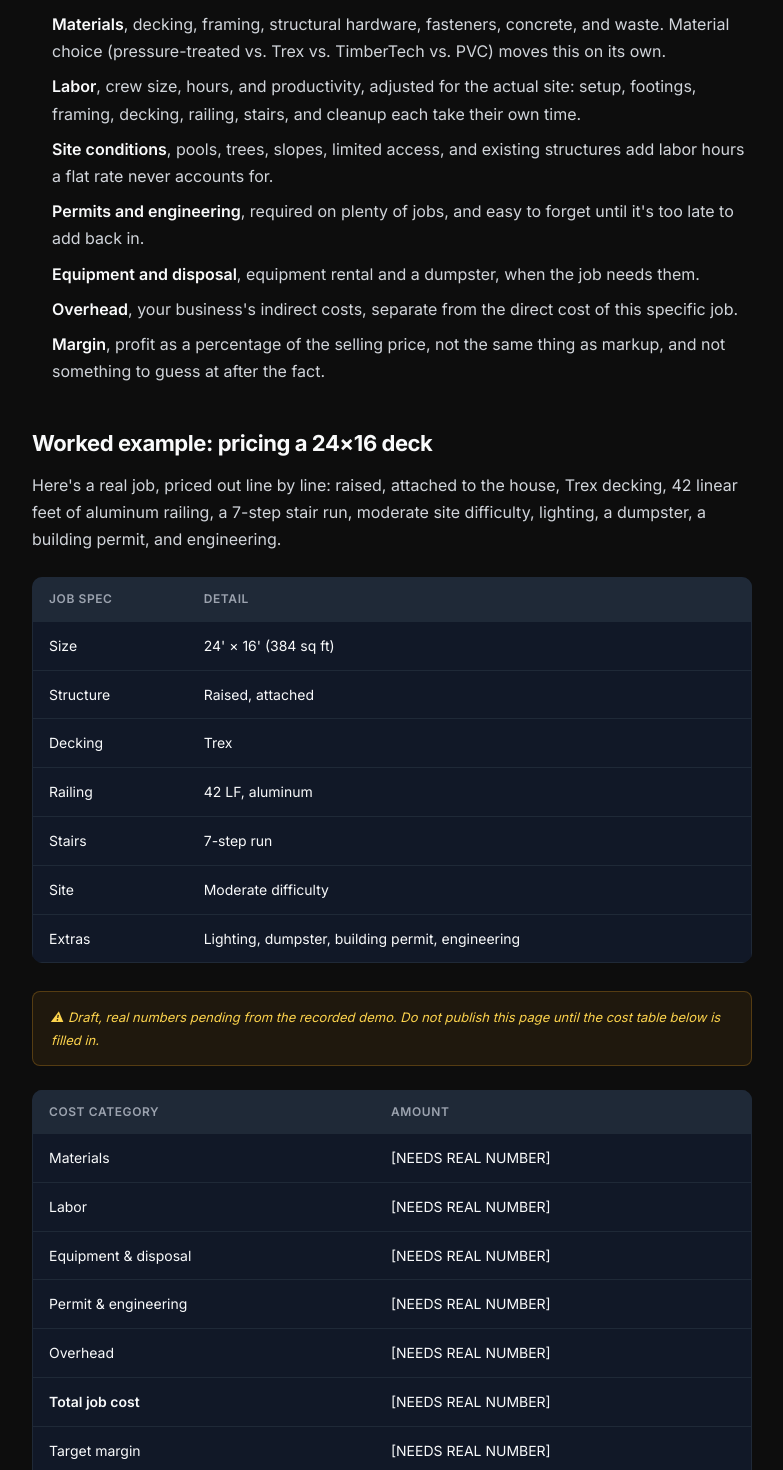
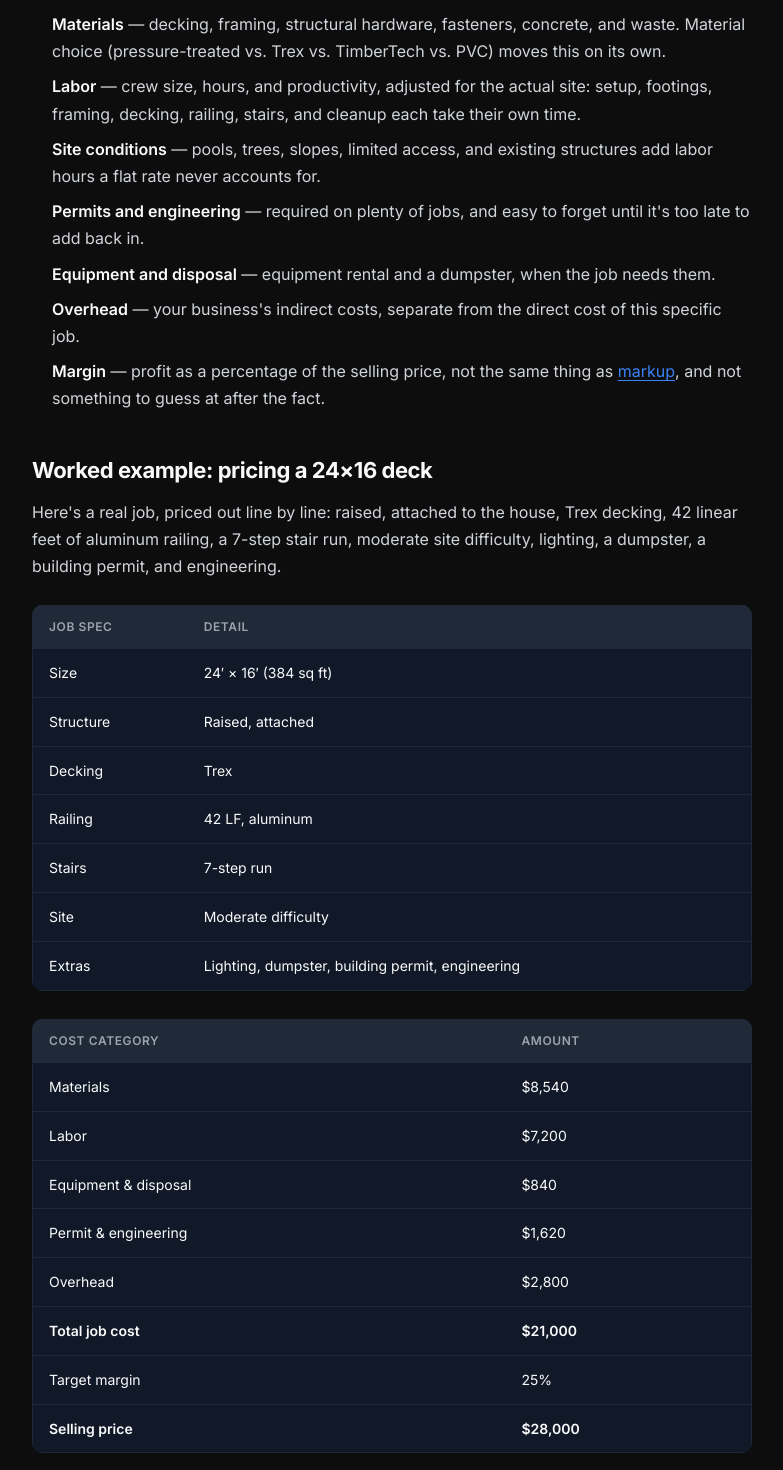
Before and after one commit to Carloslourenco218/deckmargin-app, a Next.js app: page /resources/deck-cost-estimator in a window 1280 px wide. Shown: the part 780-2250 px from the top of the page, without its empty margins (248-1031 px from the left). Built offline with nearby package versions, Linux system fonts and the light colour scheme.

Commit message:
feat: deck-cost-estimator page with real numbers + product screenshot

```diff
--- a/app/resources/deck-cost-estimator/page.tsx
+++ b/app/resources/deck-cost-estimator/page.tsx
@@ -1,9 +1,9 @@
 import type { Metadata } from "next";
 
 export const metadata: Metadata = {
-  title: "Deck Cost Estimator for Contractors, What Actually Goes Into the Price",
+  title: "Deck Cost Estimator for Contractors — What Actually Goes Into the Price",
   description:
-    "A deck cost estimator built for the person bidding the job, not the person getting a ballpark. See every real cost, materials, labor, permits, overhead, margin, in a worked 24×16 example.",
+    "A deck cost estimator built for the person bidding the job, not the person getting a ballpark. See every real cost — materials, labor, permits, overhead, margin — in a worked 24x16 example.",
 };
 
 export default function DeckCostEstimator() {
@@ -27,7 +27,7 @@ export default function DeckCostEstimator() {
       <div className="rs-body">
         <p>
           If you landed here looking for a quick number to hand a homeowner, this isn&apos;t that
-          page, Trex&apos;s cost calculator and sites like HomeAdvisor already do that well. This
+          page. Trex&apos;s cost calculator and sites like HomeAdvisor already do that well. This
           page is for the person who has to turn a rough number into a real bid: a deck contractor
           pricing an actual job, with actual costs, that still has to make a profit.
         </p>
@@ -37,25 +37,52 @@ export default function DeckCostEstimator() {
           Most of what shows up when you search &ldquo;deck cost estimator&rdquo; gives you one
           number: dollars per square foot. That number assumes every deck is the same deck. It
           isn&apos;t. A 384 sq ft deck on flat, easy-access ground with no stairs and no railing
-          costs nothing like a 384 sq ft deck that&apos;s raised, has a 7-step stair run, 40+
-          linear feet of railing, and a site with limited access. Same square footage, two very
-          different jobs. If you&apos;re pricing off square footage alone, you&apos;re pricing the
-          easy version of every job, and eating the difference on the hard ones.
+          costs nothing like a 384 sq ft deck that&apos;s raised, has a 7-step stair run, 40+ linear
+          feet of railing, and a site with limited access. Same square footage, two very different
+          jobs. If you&apos;re pricing off square footage alone, you&apos;re pricing the easy version
+          of every job, and eating the difference on the hard ones.
         </p>
 
         <h2>What actually goes into pricing a deck job</h2>
         <p>A real bid adds up more than lumber:</p>
         <ul>
-          <li><strong>Materials</strong>, decking, framing, structural hardware, fasteners, concrete, and waste. Material choice (pressure-treated vs. Trex vs. TimberTech vs. PVC) moves this on its own.</li>
-          <li><strong>Labor</strong>, crew size, hours, and productivity, adjusted for the actual site: setup, footings, framing, decking, railing, stairs, and cleanup each take their own time.</li>
-          <li><strong>Site conditions</strong>, pools, trees, slopes, limited access, and existing structures add labor hours a flat rate never accounts for.</li>
-          <li><strong>Permits and engineering</strong>, required on plenty of jobs, and easy to forget until it&apos;s too late to add back in.</li>
-          <li><strong>Equipment and disposal</strong>, equipment rental and a dumpster, when the job needs them.</li>
-          <li><strong>Overhead</strong>, your business&apos;s indirect costs, separate from the direct cost of this specific job.</li>
-          <li><strong>Margin</strong>, profit as a percentage of the selling price, not the same thing as markup, and not something to guess at after the fact.</li>
+          <li>
+            <strong>Materials</strong> — decking, framing, structural hardware, fasteners, concrete,
+            and waste. Material choice (pressure-treated vs. Trex vs. TimberTech vs. PVC) moves this
+            on its own.
+          </li>
+          <li>
+            <strong>Labor</strong> — crew size, hours, and productivity, adjusted for the actual
+            site: setup, footings, framing, decking, railing, stairs, and cleanup each take their
+            own time.
+          </li>
+          <li>
+            <strong>Site conditions</strong> — pools, trees, slopes, limited access, and existing
+            structures add labor hours a flat rate never accounts for.
+          </li>
+          <li>
+            <strong>Permits and engineering</strong> — required on plenty of jobs, and easy to forget
+            until it&apos;s too late to add back in.
+          </li>
+          <li>
+            <strong>Equipment and disposal</strong> — equipment rental and a dumpster, when the job
+            needs them.
+          </li>
+          <li>
+            <strong>Overhead</strong> — your business&apos;s indirect costs, separate from the
+            direct cost of this specific job.
+          </li>
+          <li>
+            <strong>Margin</strong> — profit as a percentage of the selling price, not the same
+            thing as{" "}
+            <a href="/resources/profit-vs-margin-for-deck-contractors">
+              markup
+            </a>
+            , and not something to guess at after the fact.
+          </li>
         </ul>
 
-        <h2>Worked example: pricing a 24×16 deck</h2>
+        <h2>Worked example: pricing a 24&times;16 deck</h2>
         <p>
           Here&apos;s a real job, priced out line by line: raised, attached to the house, Trex
           decking, 42 linear feet of aluminum railing, a 7-step stair run, moderate site
@@ -65,10 +92,13 @@ export default function DeckCostEstimator() {
         <div className="rs-table-wrap">
           <table className="rs-table">
             <thead>
-              <tr><th>Job spec</th><th>Detail</th></tr>
+              <tr>
+                <th>Job spec</th>
+                <th>Detail</th>
+              </tr>
             </thead>
             <tbody>
-              <tr><td>Size</td><td>24&apos; × 16&apos; (384 sq ft)</td></tr>
+              <tr><td>Size</td><td>24&prime; &times; 16&prime; (384 sq ft)</td></tr>
               <tr><td>Structure</td><td>Raised, attached</td></tr>
               <tr><td>Decking</td><td>Trex</td></tr>
               <tr><td>Railing</td><td>42 LF, aluminum</td></tr>
@@ -79,60 +109,74 @@ export default function DeckCostEstimator() {
           </table>
         </div>
 
-        <div className="rs-placeholder">
-          ⚠ Draft, real numbers pending from the recorded demo. Do not publish this page until the cost table below is filled in.
-        </div>
-
         <div className="rs-table-wrap">
           <table className="rs-table">
             <thead>
-              <tr><th>Cost category</th><th>Amount</th></tr>
+              <tr>
+                <th>Cost category</th>
+                <th>Amount</th>
+              </tr>
             </thead>
             <tbody>
-              <tr><td>Materials</td><td>[NEEDS REAL NUMBER]</td></tr>
-              <tr><td>Labor</td><td>[NEEDS REAL NUMBER]</td></tr>
-              <tr><td>Equipment &amp; disposal</td><td>[NEEDS REAL NUMBER]</td></tr>
-              <tr><td>Permit &amp; engineering</td><td>[NEEDS REAL NUMBER]</td></tr>
-              <tr><td>Overhead</td><td>[NEEDS REAL NUMBER]</td></tr>
-              <tr><td><strong>Total job cost</strong></td><td>[NEEDS REAL NUMBER]</td></tr>
-              <tr><td>Target margin</td><td>[NEEDS REAL NUMBER]</td></tr>
-              <tr><td><strong>Selling price</strong></td><td>[NEEDS REAL NUMBER]</td></tr>
+              <tr><td>Materials</td><td>$8,540</td></tr>
+              <tr><td>Labor</td><td>$7,200</td></tr>
+              <tr><td>Equipment &amp; disposal</td><td>$840</td></tr>
+              <tr><td>Permit &amp; engineering</td><td>$1,620</td></tr>
+              <tr><td>Overhead</td><td>$2,800</td></tr>
+              <tr><td><strong>Total job cost</strong></td><td><strong>$21,000</strong></td></tr>
+              <tr><td>Target margin</td><td>25%</td></tr>
+              <tr><td><strong>Selling price</strong></td><td><strong>$28,000</strong></td></tr>
             </tbody>
           </table>
         </div>
 
-        <h2>Why two identical-looking decks can price completely differently</h2>
+        {/* eslint-disable-next-line @next/next/no-img-element */}
+        <img
+          src="/dm-estimate-screenshot.jpg"
+          alt="DeckMargin job cost and margin breakdown for a 24x16 deck"
+          style={{ borderRadius: 10, border: "1px solid #1F2937", margin: "24px 0", width: "100%" }}
+        />
+
+        <div className="rs-cta">
+          <h3>Run your next deck job through this exact process.</h3>
+          <p>DeckMargin works through each of these steps automatically so nothing gets missed.</p>
+          <a href="/signup" className="rs-cta-btn">Start Your 14-Day Free Trial</a>
+          <p className="rs-cta-micro">No card required. Cancel any time.</p>
+        </div>
+
+        <h3>Why two identical-looking decks can price completely differently</h3>
         <p>
           Swap the site from moderate to difficult, add a second set of stairs, or upgrade the
           railing from aluminum to glass, and the number above changes, not because the square
           footage changed, but because the job did. That&apos;s the part a per-square-foot estimate
-          can&apos;t capture, and it&apos;s the part that actually determines whether a job is profitable.
+          can&apos;t capture, and it&apos;s the part that actually determines whether a job is
+          profitable.
         </p>
 
-        <h2>A faster way to get this right on every job</h2>
+        <h3>A faster way to get this right on every job</h3>
         <p>
           Running this math by hand, on a spreadsheet, for every bid is how contractors either
           under-price jobs or spend hours they don&apos;t have getting the number right. DeckMargin
-          turns the job&apos;s scope, geometry, materials, railing, stairs, site conditions into the
-          full cost breakdown automatically: material takeoff, labor based on your crew&apos;s actual
-          productivity and rates (not a generic average), and a selling price built from your target
-          margin, not a guess. You stay in control of every number; the software just stops you from
-          rebuilding the math from scratch on every job.
+          turns the job&apos;s scope, geometry, materials, railing, stairs, and site conditions into
+          the full cost breakdown automatically: material takeoff, labor based on your crew&apos;s
+          actual productivity and rates (not a generic average), and a selling price built from your
+          target margin, not a guess. You stay in control of every number; the software just stops
+          you from rebuilding the math from scratch on every job.
         </p>
 
         <div className="rs-related">
           <div className="rs-related-title">Related reading</div>
           <ul>
             <li><a href="/resources/how-to-price-a-deck-job">How to Price a Deck Job</a></li>
-            <li><a href="/pre-quote-checklist">Deck Material Takeoff Checklist (free download)</a></li>
+            <li><a href="/pre-quote-checklist">Deck Estimator&apos;s Pre-Quote Checklist (free download)</a></li>
           </ul>
         </div>
       </div>
 
       <div className="rs-cta">
-        <h3>Know your price before you send it.</h3>
-        <p>Price your next deck job in DeckMargin and see the real numbers before you send the proposal.</p>
-        <a href="/signup" className="rs-cta-btn">Start your 14-day free trial</a>
+        <h3>Price your next deck job in DeckMargin.</h3>
+        <p>See the real numbers before you send the proposal. No spreadsheet required.</p>
+        <a href="/signup" className="rs-cta-btn">Start Your 14-Day Free Trial</a>
         <p className="rs-cta-micro">No card required. Cancel any time.</p>
       </div>
     </article>
```
Also changed, not shown: public/dm-estimate-screenshot.jpg (added).
